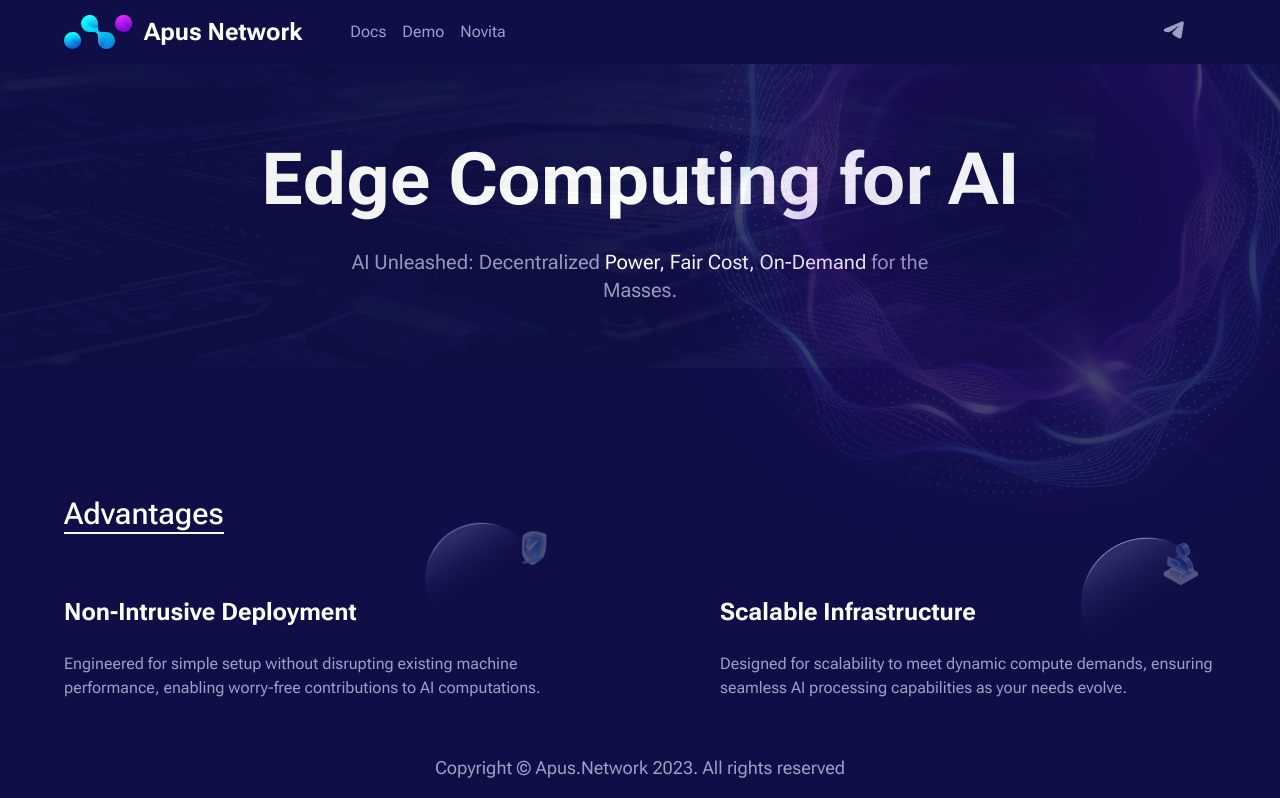
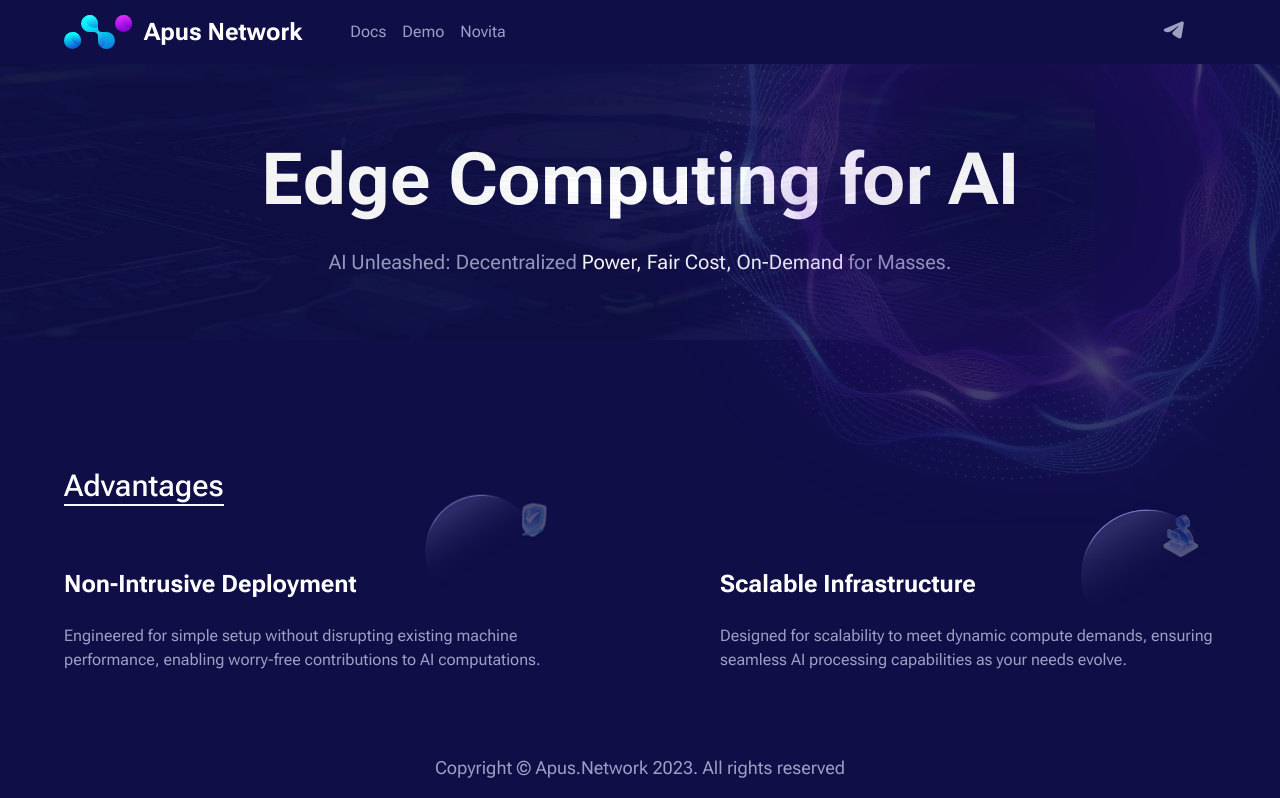
Before and after one commit to apuslabs/apus-web-console, a Next.js app: page / in a window 1280 px wide. Shown: the top 798 px of the page. Built offline with nearby package versions, Linux system fonts and the light colour scheme; a small style sheet from the web is missing.

Commit message:
update the slogan to one line

```diff
--- a/src/app/page.tsx
+++ b/src/app/page.tsx
@@ -130,8 +130,8 @@ export default function Home() {
           <h1 className="text-3xl md:text-7xl font-bold leading-tight">
             Edge Computing for AI
           </h1>
-          <h2 className="w-4/5 text-subtle-inverse text-lg md:text-xl mt-8">
-            AI Unleashed: Decentralized <span className="text-strong">Power, Fair Cost, On-Demand</span> for the Masses.
+          <h2 className="w-full text-subtle-inverse text-lg md:text-xl mt-8">
+            AI Unleashed: Decentralized <span className="text-strong">Power, Fair Cost, On-Demand</span> for Masses.
           </h2>
           {/* <h4 className=" mt-28 text-inverse font-bold text-xl">
             The earlier you join, the greater the chance and probability of getting an airdrop
```
